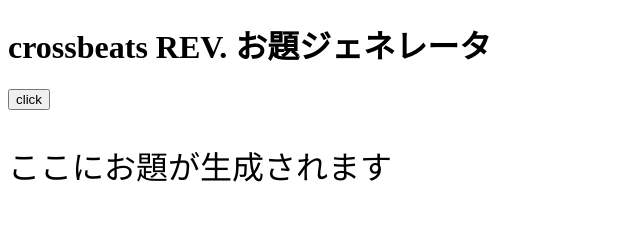
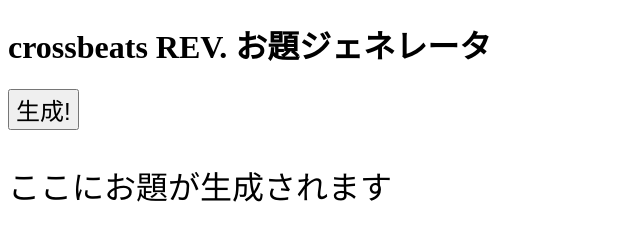
Before and after one commit to char-c3/revtask, a plain HTML site: page index.html in a window 1280 px wide. Shown: the whole page, without its empty margins (0-640 px from the left). Drawn offline with nearby package versions, Linux system fonts and the light colour scheme.

Commit message:
ボタンサイズを変更

```diff
--- a/index.html
+++ b/index.html
@@ -13,7 +13,7 @@
   </head>
   <body>
     <h1>crossbeats REV. お題ジェネレータ</h1>
-    <button id="gen">click</button>
+    <button style="font-size: 24px; padding 10px 30px" id="gen">生成!</button>
     <p style="font-size: 32px;" id="task">ここにお題が生成されます</p>
     <script src="https://code.jquery.com/jquery-2.2.2.min.js" integrity="sha256-36cp2Co+/62rEAAYHLmRCPIych47CvdM+uTBJwSzWjI=" crossorigin="anonymous"></script>
     <script src="js/revtask.js"></script>
```
